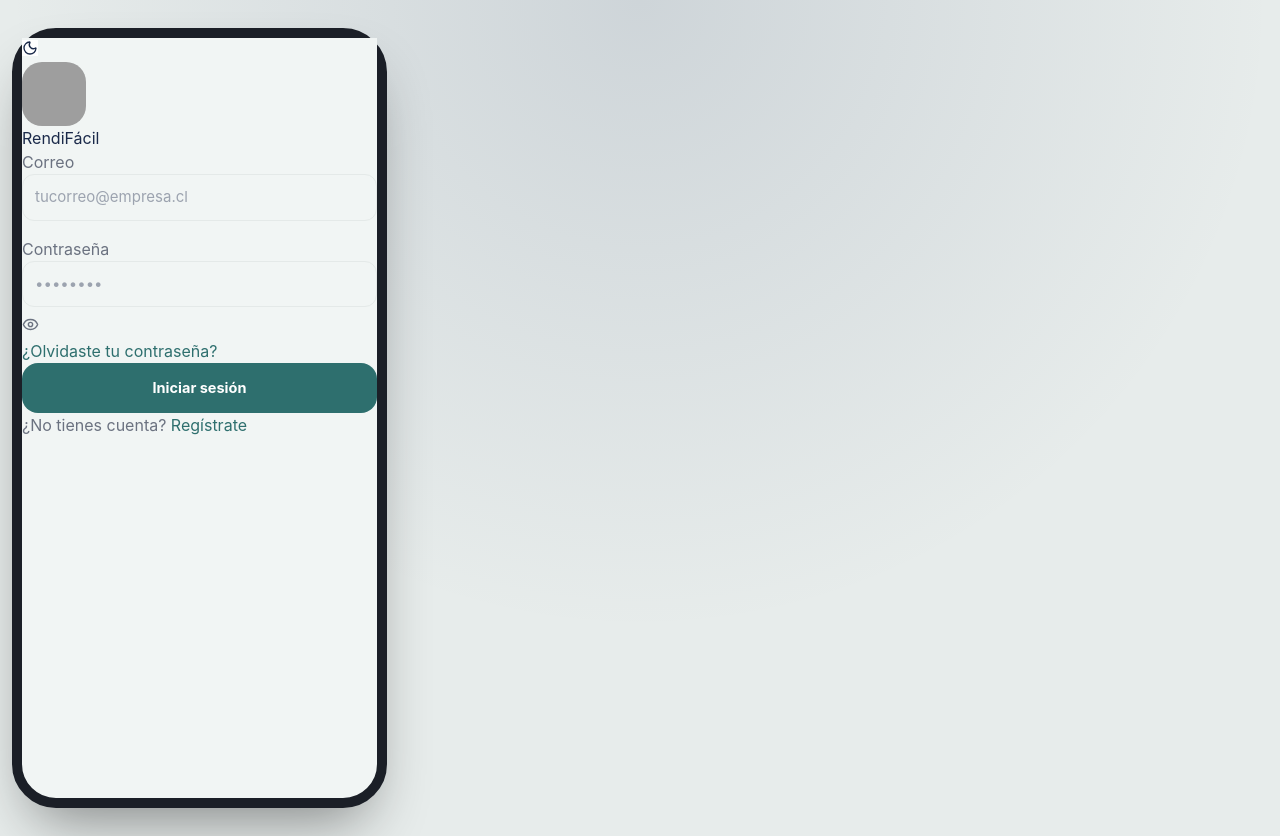
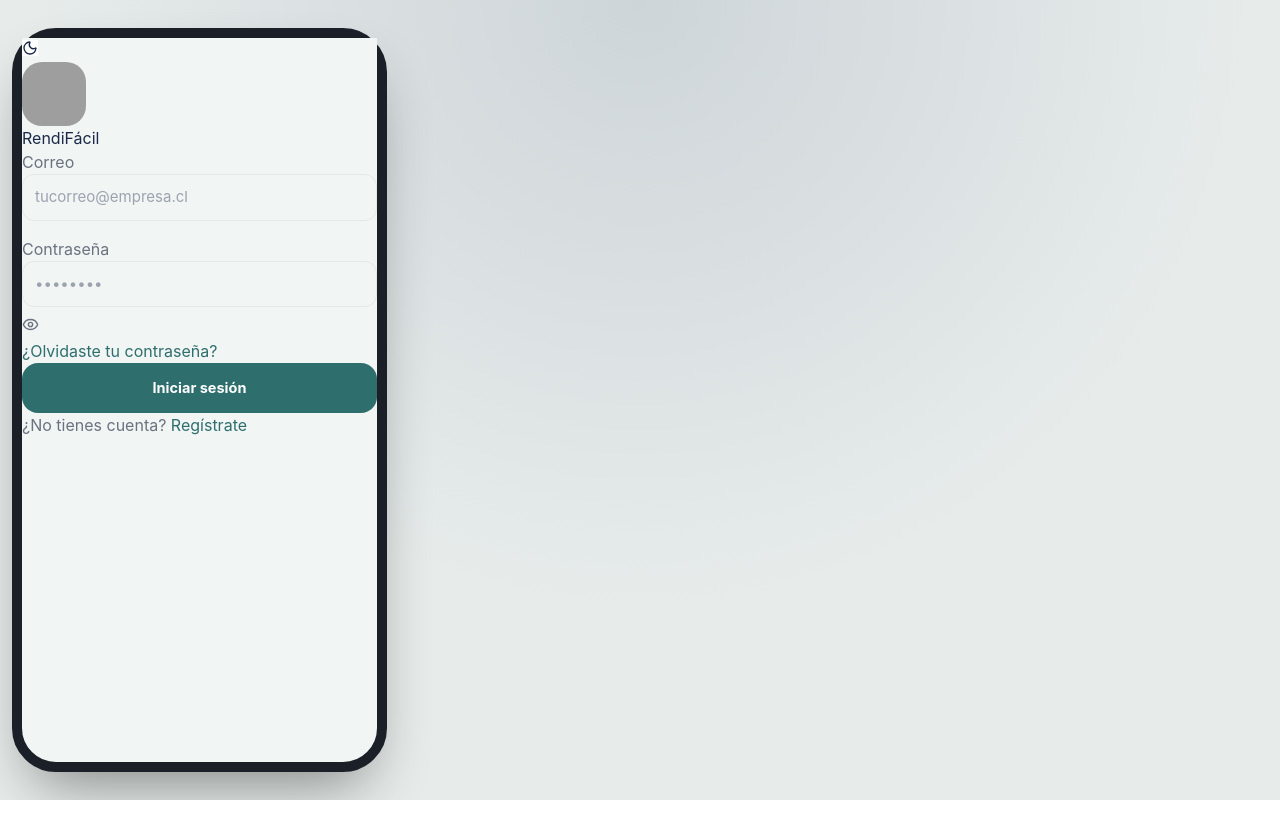
Before and after one commit to catalinadacuna/Rendix, a React (Vite) app in the folder rendix-web/: page / in a window 1280 px wide. After the commit the page ends 800 px from the top, so only its background shows below. Built offline with nearby package versions, Linux system fonts and the light colour scheme; grey boxes are pictures that could not be loaded.

Commit message:
Arreglar scroll vertical en Historial y ajustar altura del marco

```diff
--- a/rendix-web/src/components/History.jsx
+++ b/rendix-web/src/components/History.jsx
@@ -64,9 +64,9 @@
 
   return (
     <PhoneFrame>
-      <div className="flex-1 flex flex-col" style={{ backgroundColor: t.bg }}>
+      <div className="flex-1 flex flex-col" style={{ backgroundColor: t.bg, minHeight: 0 }}>
         <div
-          className="flex items-center px-3"
+          className="flex items-center px-3 shrink-0"
           style={{ height: 56, backgroundColor: t.surface, borderBottom: `1px solid ${t.border}` }}
         >
           <button onClick={onBack} className="p-2 -ml-1 rounded-full" style={{ color: t.text }} aria-label="Volver">
@@ -76,7 +76,7 @@
           <div style={{ width: 32 }} />
         </div>
 
-        <div className="px-5 pt-4 pb-2">
+        <div className="px-5 pt-4 pb-2 shrink-0">
           <div className="flex items-center gap-2 mb-3">
             <div className="flex-1 flex items-center gap-2 rounded-xl px-3" style={{ ...inputStyle(t), padding: '9px 12px' }}>
               <Search size={15} color={t.gray} />
@@ -126,7 +126,12 @@
           )}
         </div>
 
-        <div className="flex-1 overflow-y-auto px-5 pb-6">
+        {/* minHeight: 0 es lo que activa el scroll: sin esto el contenedor crece
+            con la lista completa en vez de encogerse y desplazarse. */}
+        <div
+          className="flex-1 overflow-y-auto px-5 pb-6"
+          style={{ minHeight: 0, WebkitOverflowScrolling: 'touch' }}
+        >
           {filtered.length === 0 ? (
             <div className="flex flex-col items-center justify-center py-16 text-center">
               <Receipt size={30} color={t.grayLight} />
--- a/rendix-web/src/components/PhoneFrame.jsx
+++ b/rendix-web/src/components/PhoneFrame.jsx
@@ -1,8 +1,8 @@
 import { useRendix } from '../context/RendixContext';
 
 export const PhoneFrame = ({ children }) => {
-  const { t } = useRendix();
-  const isDark = t.bg === "#0E1524";
+  const { t, skinActual } = useRendix();
+  const isDark = Boolean(skinActual?.dark);
 
   return (
     <div
@@ -18,13 +18,18 @@
         style={{
           width: 375,
           height: 780,
+          // Si la ventana es más baja que el marco, el teléfono se achica en vez
+          // de quedar cortado fuera de la pantalla. Los 56px son el padding de arriba y abajo.
+          maxHeight: "calc(100vh - 56px)",
           backgroundColor: t.bg,
           borderRadius: 44,
           boxShadow: "0 30px 60px -20px rgba(0,0,0,0.45)",
           border: `10px solid ${isDark ? "#000" : "#1B1F27"}`,
         }}
       >
-        <div className="flex-1 flex flex-col relative overflow-hidden">
+        {/* minHeight: 0 permite que este contenedor se encoja y que el scroll
+            interno de cada pantalla funcione. Sin esto, crece con el contenido. */}
+        <div className="flex-1 flex flex-col relative overflow-hidden" style={{ minHeight: 0 }}>
           {children}
         </div>
       </div>
```
